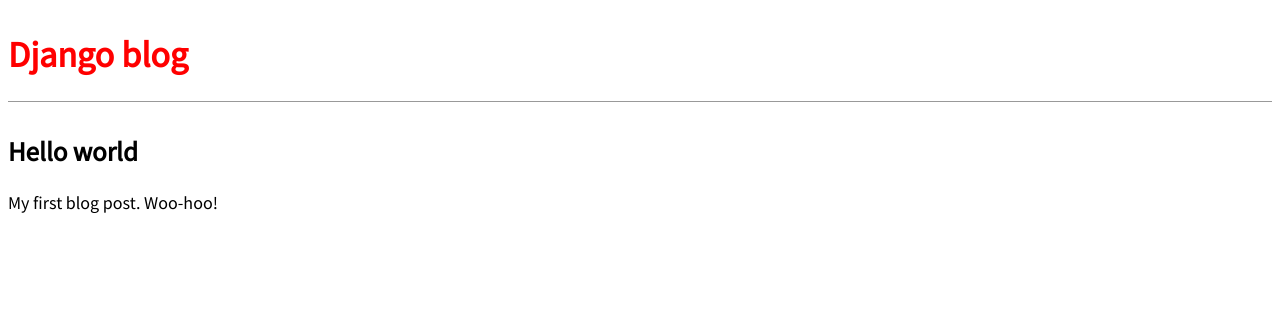
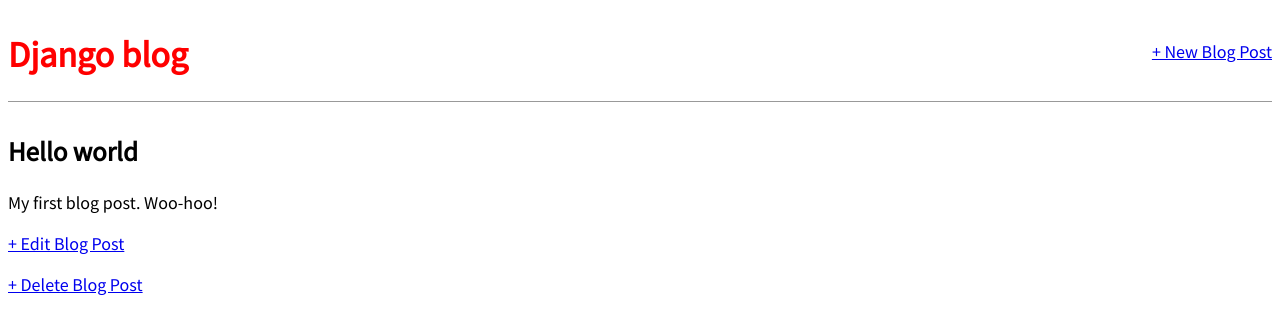
Before and after one commit to Antonynans/blog_project, a Django app: page /post/1/ in a window 1280 px wide. Shown: the top 334 px of the page. Run offline with Django 3.2, Linux system fonts and the light colour scheme; data comes from the database, SQL or seed files in the repository; both versions use the stored data as it was after the commit.

Commit message:
Another commit

```diff
--- a/blog/models.py
+++ b/blog/models.py
@@ -1,4 +1,5 @@
 from django.db import models
+from django.urls import reverse
 
 # Create your models here.
 class Post(models.Model):
@@ -13,3 +14,7 @@
 
     def __str__(self):
         return self.title
+
+
+    def get_absolute_url(self):
+        return reverse('post_detail', args=[str(self.id)])
--- a/blog/templates/base.html
+++ b/blog/templates/base.html
@@ -9,10 +9,15 @@
         <link href="{% static 'css/base.css' %}" rel="stylesheet">
     </head>
     <body>
-        <header>
+        <div>
+            <header>
+                <div class="nav-left">
             <h1><a href="{% url 'home' %}">Django blog</a></h1>
-        </header>
-        <div>
+        </div>
+        <div class="nav-right">
+            <a href="{% url 'post_new' %}">+ New Blog Post</a>
+        </div>
+            </header>
             {% block content %}
             {% endblock content %}
         </div>
--- a/blog/templates/post_detail.html
+++ b/blog/templates/post_detail.html
@@ -9,4 +9,6 @@
     </div>
 
 
+<p><a href="{% url 'post_edit' post.pk %}">+ Edit Blog Post</a></p>
+<p><a href="{% url 'post_delete' post.pk %}">+ Delete Blog Post</a></p>
 {% endblock content %}
--- a/blog/urls.py
+++ b/blog/urls.py
@@ -1,10 +1,13 @@
 from django.urls import path
 
 
-from .views import BlogListView, BlogDetailView
+from .views import BlogListView, BlogDetailView, BlogCreateView, BlogUpdateView, BlogDeleteView
 
 
 urlpatterns = [
+    path('post/<int:pk>/delete', BlogDeleteView.as_view(), name='post_delete'),
+    path('post/<int:pk>/edit/', BlogUpdateView.as_view(), name='post_edit'),
+    path('post/new/', BlogCreateView.as_view(), name='post_new'),
     path('post/<int:pk>/', BlogDetailView.as_view(), name='post_detail'),
     path('', BlogListView.as_view(), name='home'),
 ]
--- a/blog/views.py
+++ b/blog/views.py
@@ -1,4 +1,6 @@
 from django.views.generic import ListView, DetailView
+from django.views.generic.edit import CreateView, UpdateView, DeleteView
+from django.urls import reverse_lazy
 
 
 from .models import Post
@@ -13,3 +15,24 @@
 class BlogDetailView(DetailView):
     model = Post
     template_name = 'post_detail.html'
+
+
+
+class BlogCreateView(CreateView):
+    model = Post
+    template_name = 'post_new.html'
+    fields = ['title', 'author', 'body']
+
+
+
+class BlogUpdateView(UpdateView):
+    model = Post
+    template_name = 'post_edit.html'
+    fields = ['title', 'body']
+
+
+
+class BlogDeleteView(DeleteView):
+    model = Post
+    template_name = 'post_delete.html'
+    success_url = reverse_lazy('home')
--- a/blog_project/settings.py
+++ b/blog_project/settings.py
@@ -25,7 +25,7 @@
 # SECURITY WARNING: don't run with debug turned on in production!
 DEBUG = True
 
-ALLOWED_HOSTS = []
+ALLOWED_HOSTS = ['*']
 
 
 # Application definition
```
Also changed, not shown: blog/templates/post_delete.html (added, +11 -0 lines), blog/templates/post_edit.html (added, +11 -0 lines), blog/templates/post_new.html (added, +11 -0 lines), blog/tests.py (+33 -0 lines), db.sqlite3, 3 other files.
